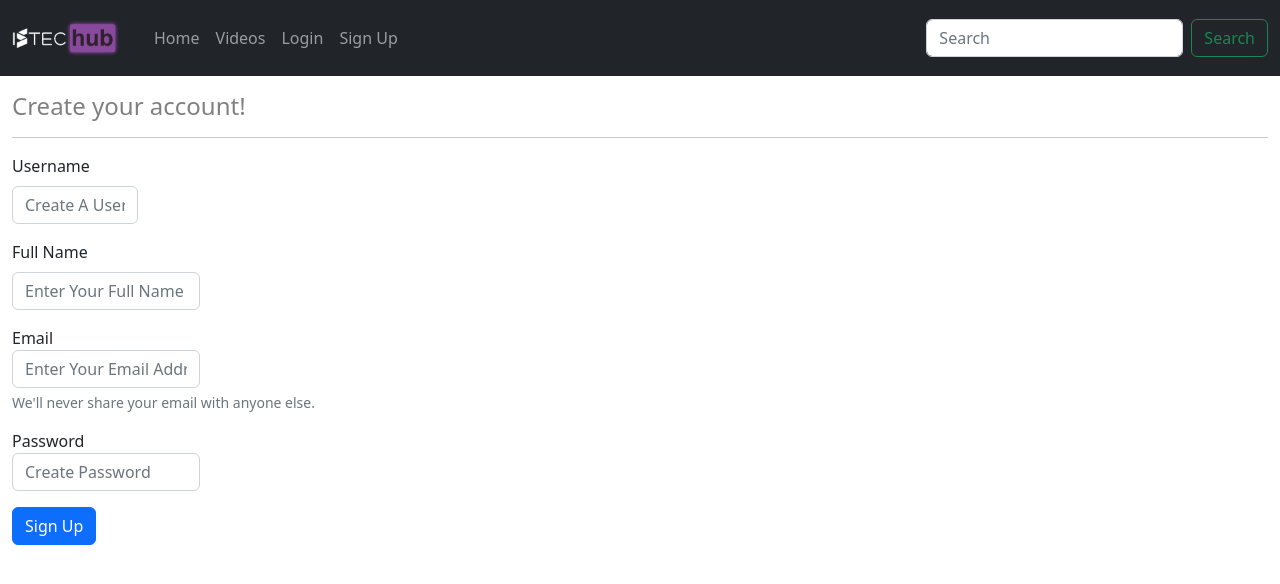
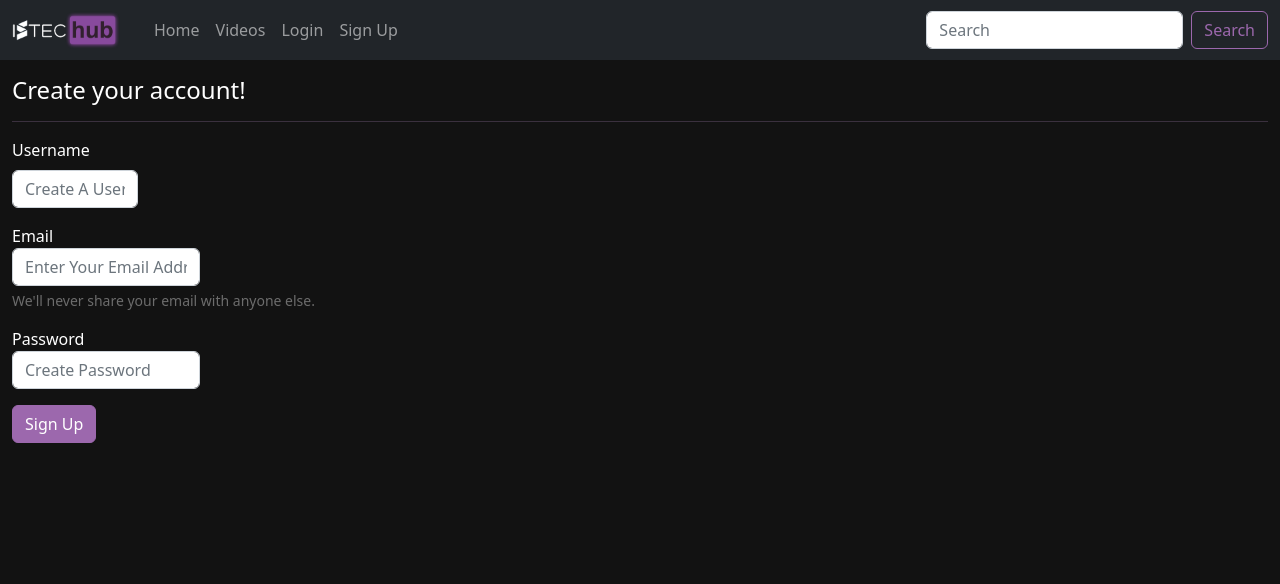
Before and after one commit to bernasx/netflixclone-django, a Django app: page /signup/ in a window 1280 px wide. Shown: the top 584 px of the page. Run offline with Django 4.2, Linux system fonts and the light colour scheme.

Commit message:
Design Initial

```diff
--- a/hub/templates/hub/authentication/signup.html
+++ b/hub/templates/hub/authentication/signup.html
@@ -2,9 +2,19 @@
 {% block content %}
 {% load static %}
 <link rel="stylesheet" href="{% static 'hub/css/userforms.css' %}" type="text/css">
+
+<style>
+  .btn-primary {
+  --bs-btn-hover-bg: #884A9D;
+  --bs-btn-bg: #9C68AD;
+  --bs-btn-border-color: #9C68AD;
+  --bs-btn-hover-border-color: #884A9D;
+}
+</style>
+
 <div class="container-fluid">
-    <h4 class="mt-3">Create your account!</h4>
-    <hr>
+    <h4 class="mt-3" style="color: white;">Create your account!</h4>
+    <hr style="color: #B086BE;">
     <form method="post" action="{% url 'signup' %}">
         {% csrf_token %}
 
@@ -13,14 +23,12 @@
             <input type="text" class="form-control"  id="username" name="username" placeholder="Create A Username (use only letters and numbers)" Required>
           </div>
           <div class="mb-3">
-            <label for="fullname" class="form-label">Full Name</label>
-            <input type="text" class="form-control" id="fullname" name="fname" placeholder="Enter Your Full Name" Required>
           </div>
 
         <div class="mb-3">
             <label for="email">Email</label>
             <input type="email" class="form-control" id="email" name="email" placeholder="Enter Your Email Address" aria-describedby="emailHelp" Required>
-            <div id="emailHelp" class="form-text">We'll never share your email with anyone else.</div>
+            <div id="emailHelp" class="form-text" style="color: rgba(255, 255, 255, 0.38);">We'll never share your email with anyone else.</div>
           </div>
 
           <div class="mb-3">
--- a/hub/templates/hub/base.html
+++ b/hub/templates/hub/base.html
@@ -8,8 +8,27 @@
     <!--Css Style -->
     <link href="https://cdn.jsdelivr.net/npm/bootstrap@5.2.0-beta1/dist/css/bootstrap.min.css" rel="stylesheet" integrity="sha384-0evHe/X+R7YkIZDRvuzKMRqM+OrBnVFBL6DOitfPri4tjfHxaWutUpFmBp4vmVor" crossorigin="anonymous">
     <link rel="stylesheet" href="{% static 'hub/css/base.css' %}" type="text/css">
+
+    <style>
+      .navbar {
+        --bs-navbar-padding-y: 0;
+      }
+      .nav-item :hover{
+        color: #9C68AD;
+      }
+      .btn-outline-success {
+       --bs-btn-hover-bg: #884A9D;
+       --bs-btn-color: #9C68AD;
+       --bs-btn-border-color: #9C68AD;
+       --bs-btn-hover-border-color: #884A9D;
+      }
+      .dropdown-menu-dark {
+        --bs-dropdown-divider-bg: #9C68AD;
+        --bs-dropdown-link-hover-color: #9C68AD;
+      }
+    </style>
   </head>
-  <body>
+  <body style="background-color: #121212; color: white;">
     <nav class="navbar navbar-dark navbar-expand-lg bg-dark">
         <div class="container-fluid">
           <a class="navbar-brand" href="{% url 'index' %}">
@@ -21,17 +40,17 @@
           <div class="collapse navbar-collapse" id="navbarSupportedContent">
             <ul class="navbar-nav me-auto mb-2 mb-lg-0">
               <li class="nav-item">
-                <a {% if request.resolver_match.url_name == 'index' %}class="nav-link active"{% else %}class="nav-link"{% endif %} aria-current="page" href="{% url 'index' %}">Home</a>
+                <a {% if request.resolver_match.url_name == 'index' %}class="nav-link active" style="color: #9C68AD; font-weight: 700;"{% else %}class="nav-link"{% endif %} aria-current="page" href="{% url 'index' %}">Home</a>
               </li>
               <li class="nav-item">
-                <a {% if request.resolver_match.url_name == 'videos' %}class="nav-link active"{% else %}class="nav-link"{% endif %} aria-current="page" href="{% url 'videos' %}">Videos</a>
+                <a {% if request.resolver_match.url_name == 'videos' %}class="nav-link active" style="color: #9C68AD; font-weight: 700;"{% else %}class="nav-link"{% endif %} aria-current="page" href="{% url 'videos' %}">Videos</a>
               </li>
               {% if user.is_authenticated %}
               <li class="nav-item dropdown">
-                <a {% if request.resolver_match.url_name == 'profile' %}class="nav-link dropdown-toggle active"{% else %}class="nav-link dropdown-toggle"{% endif %} href="#" id="navbarDropdown" role="button" data-bs-toggle="dropdown" aria-expanded="false">
+                <a {% if request.resolver_match.url_name == 'profile' %}class="nav-link dropdown-toggle active" style="color: #9C68AD; font-weight: 700;"{% else %}class="nav-link dropdown-toggle"{% endif %} href="#" id="navbarDropdown" role="button" data-bs-toggle="dropdown" aria-expanded="false">
                   Profile
                 </a>
-                <ul class="dropdown-menu" aria-labelledby="navbarDropdown">
+                <ul class="dropdown-menu dropdown-menu-dark bg-dark" aria-labelledby="navbarDropdown">
                   <li><a class="dropdown-item" href="{% url 'profile' %}">Your Profile</a></li>
                   <li><a class="dropdown-item" href="{% url 'edit_user' %}">Settings</a></li>
                   <li><hr class="dropdown-divider"></li>
@@ -49,7 +68,7 @@
             </ul>
             {% if user.is_authenticated %}
               <span class="navbar-text login-margin">
-                Logged in as <span class="text-white">{{user}}</span>
+                Logged in as <span class="text" style="color: #9C68AD; font-weight: 600">{{user}}</span>
               </span>
             {% endif %}
             <form class="d-flex" role="search" method="get" action="{% url 'search' %}">
```
Also changed, not shown: hub/templates/hub/authentication/login.html (+12 -2 lines), hub/templates/hub/edit_user.html (+12 -3 lines), hub/templates/hub/index.html (+17 -0 lines), hub/templates/hub/profile.html (+17 -0 lines), hub/templates/hub/search.html (+17 -0 lines), hub/templates/hub/videos/video_detail.html (+12 -0 lines), hub/templates/hub/videos/videos.html (+17 -0 lines).
